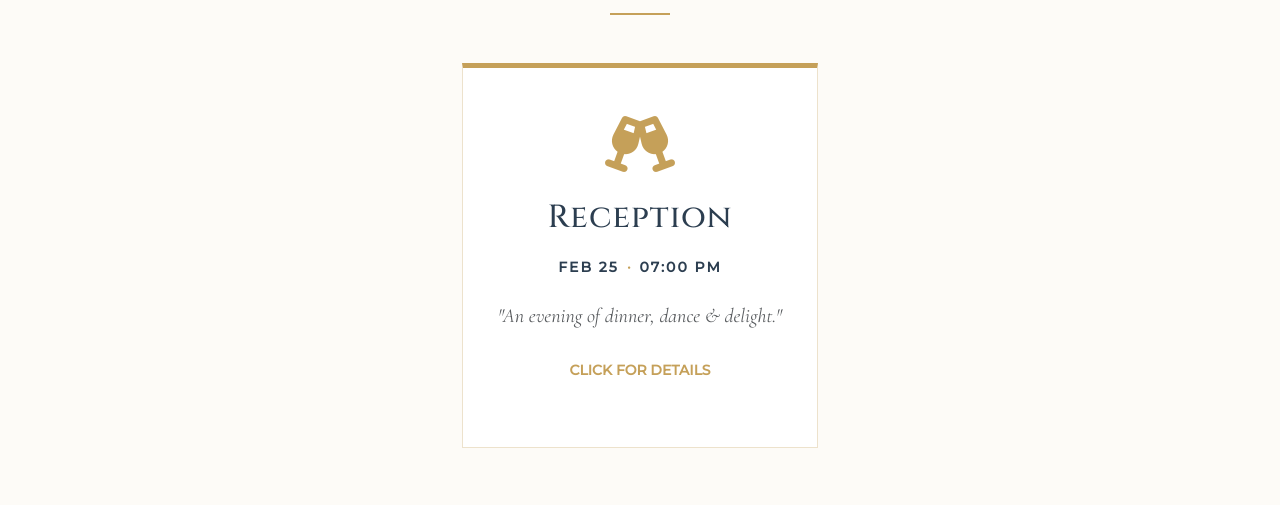
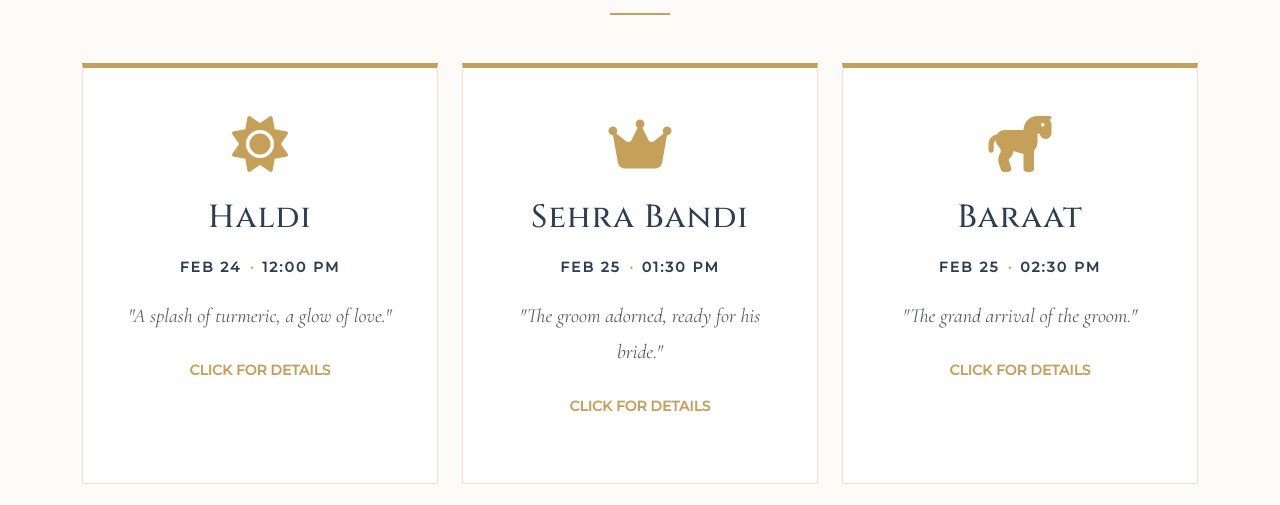
Before and after one commit to raiaman15/aman-weds-rashmi, a plain HTML site: page index.html in a window 1280 px wide. Shown: the part 2235-2740 px from the top of the page. Drawn offline with nearby package versions, Linux system fonts and the light colour scheme; a web font is replaced by a local one.

Commit message:
Update event handling logic for wedding side selection

```diff
--- a/index.html
+++ b/index.html
@@ -1204,7 +1204,7 @@
             const urlParams = new URLSearchParams(window.location.search);
             const sideParam = urlParams.get('s');
             const side = (sideParam === 'g') ? 'g' : 'b'; // Default to 'b' (boy)
-            const defaultEvents = (side === 'g') ? 'ghmsbpr' : 'r'; // Girl: All events, Boy: Reception
+            const defaultEvents = (side === 'g') ? 'ghmsbpr' : 'hsbbwrv'; // Girl: All events, Boy: All events
             const eventsParam = urlParams.get('e') || defaultEvents;
 
             // 1. Filter events by side and requested event IDs
```
